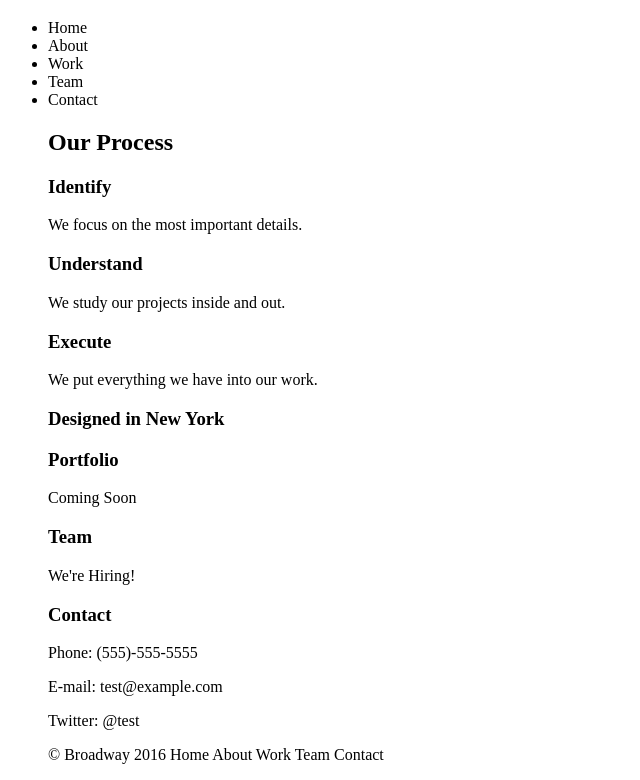
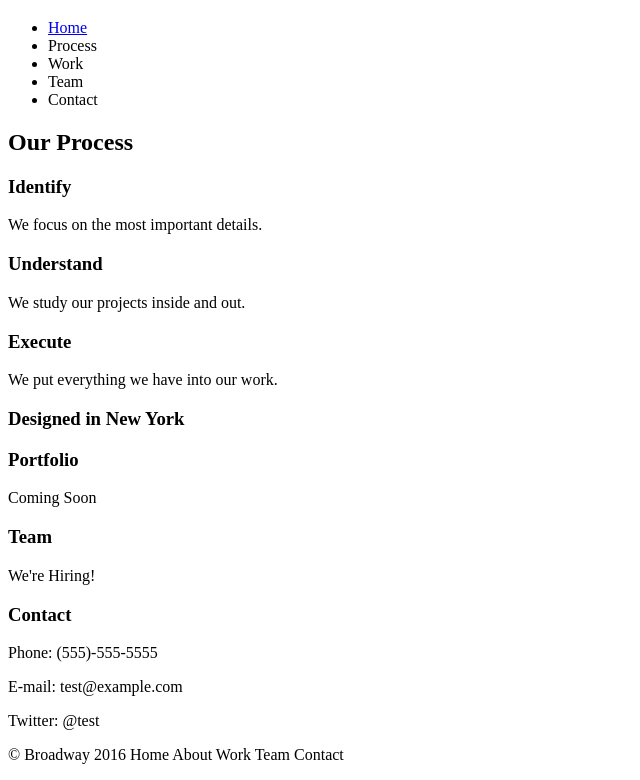
Before and after one commit to btd5008/broadway, a plain HTML site: page index.html in a window 1280 px wide. Shown: the part 61-841 px from the top of the page, without its empty margins (0-640 px from the left). Drawn offline with Linux system fonts and the light colour scheme.

Commit message:
Added divs and images

```diff
--- a/index.html
+++ b/index.html
@@ -6,14 +6,17 @@
   </head>
   <body>
 
+  <div id="home">
     <h1>Broadway Design</h1>
     <p><ul>
-      <li>Home</li>
-      <li>About</li>
+      <li><a href="#">Home</a></li>
+      <li>Process</li>
       <li>Work</li>
       <li>Team</li>
       <li>Contact</li>
+  </div>
 
+  <div id="process">
     <h2>Our Process</h2>
     <h3>Identify</h3>
     <p>We focus on the most important details.<p>
@@ -21,17 +24,29 @@
     <p>We study our projects inside and out.</p>
     <h3>Execute</h3>
     <p>We put everything we have into our work.</p>
+  </div>
 
+  <div id="work">
     <h3>Designed in New York</h3>
     <h3>Portfolio</h3>
     <p>Coming Soon</p>
+  </div>
+
+  <div id="team">
     <h3>Team</h3>
     <p>We're Hiring!</p>
+  </div>
+
+  <div id="contact">
     <h3>Contact</h3>
     <p>Phone: (555)-555-5555
     <p>E-mail: test@example.com
     <p>Twitter: @test</p>
+  </div>
 
+  <div id="footer">
     <p>&copy; Broadway 2016  Home About Work Team Contact </p>
+  </div>
+
   </body>
 </html>
--- a/resources/css/style.css
+++ b/resources/css/style.css
@@ -0,0 +1,3 @@
+body {
+  font-family: "Helvetica" sans-serif;
+}
```
Also changed, not shown: resources/images/execute.svg (added), resources/images/identify.svg (added), resources/images/the-flatiron-building.png (added), resources/images/understand.svg (added).
